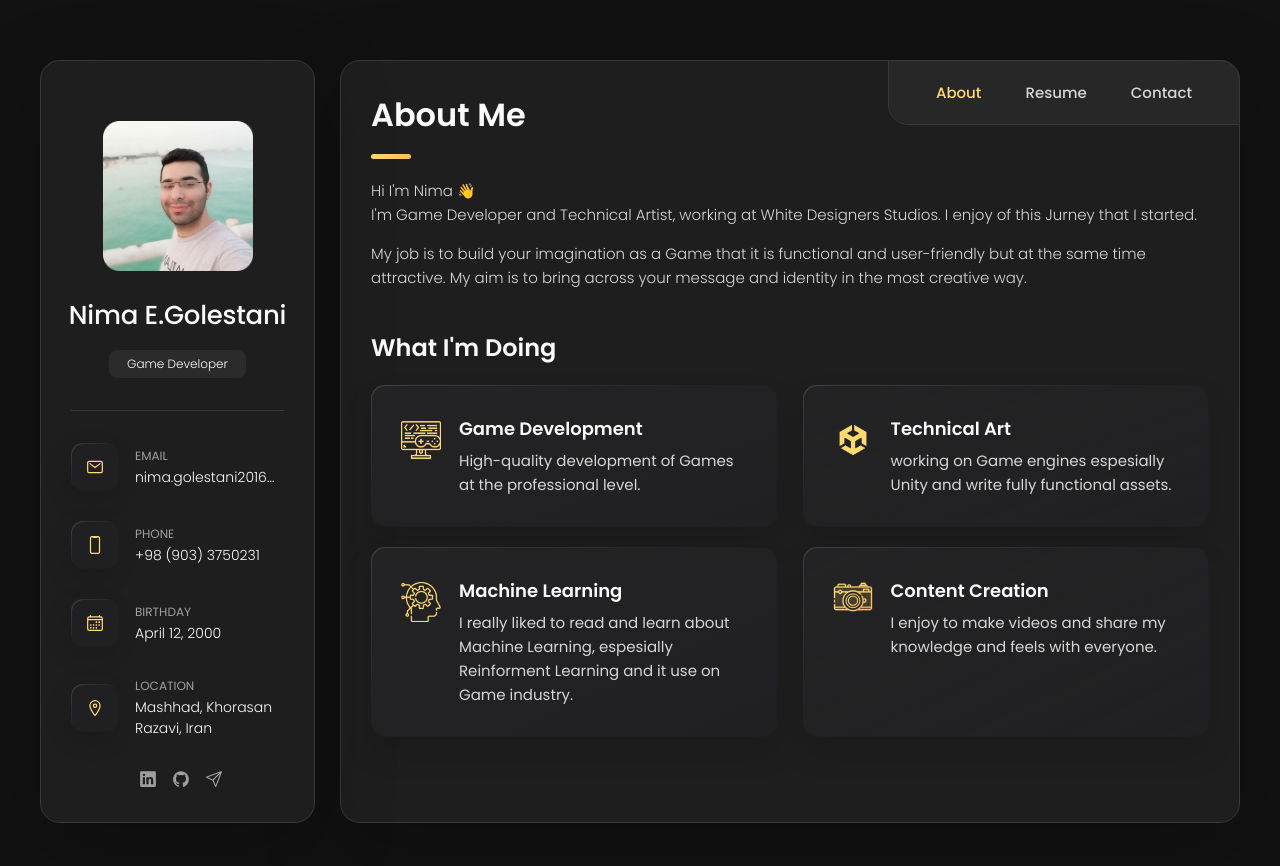
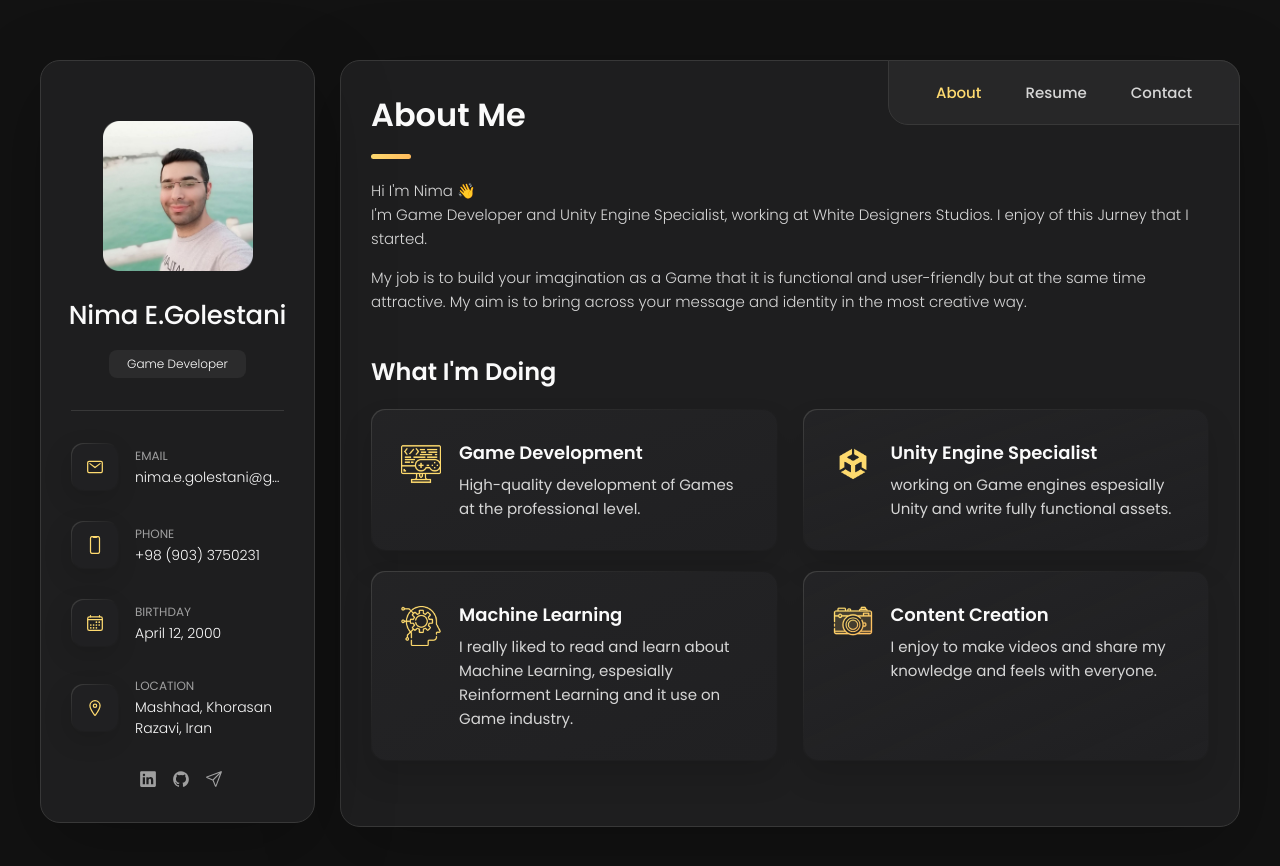
Before and after one commit to nima265/nima265.github.io, a plain HTML site: page index.html in a window 1280 px wide. Drawn offline with nearby package versions, Linux system fonts and the light colour scheme.

Commit message:
update site

```diff
--- a/index.html
+++ b/index.html
@@ -74,7 +74,7 @@
             <div class="contact-info">
               <p class="contact-title">Email</p>
 
-              <a href="mailto:nima.golestani2016@gmail.com" class="contact-link">nima.golestani2016@gmail.com</a>
+              <a href="mailto:nima.e.golestani@gmail.com" class="contact-link">nima.e.golestani@gmail.com</a>
             </div>
 
           </li>
@@ -210,7 +210,7 @@
         <section class="about-text">
           <p>
             Hi I'm Nima 👋 <br/>
-            I'm Game Developer and Technical Artist, working at White Designers Studios.
+            I'm Game Developer and Unity Engine Specialist, working at White Designers Studios.
             I enjoy of this Jurney that I started.
           </p>
 
@@ -257,7 +257,7 @@
               </div>
 
               <div class="service-content-box">
-                <h4 class="h4 service-item-title">Technical Art</h4>
+                <h4 class="h4 service-item-title">Unity Engine Specialist</h4>
 
                 <p class="service-item-text">
                   working on Game engines espesially Unity and write fully functional assets.
@@ -594,7 +594,7 @@
               <span>2018 — 2023</span>
 
               <p class="timeline-text">
-                Grade: 16.6/20 | GPA : 3.3/4 | last two years : 17.8/20 (3.7/4) | Thesis score : 20/20
+                Grade: 16.6/20 | GPA : 3.3/4 | last two years : 18/20 (3.7/4) | Thesis score : 20/20
                 <br/> Activities and societies:
                 <br/>  • Main member of Computer Engineering Scientific Association
                 <br/>  • Holding several webinars
```
Also changed, not shown: 1 other file.
